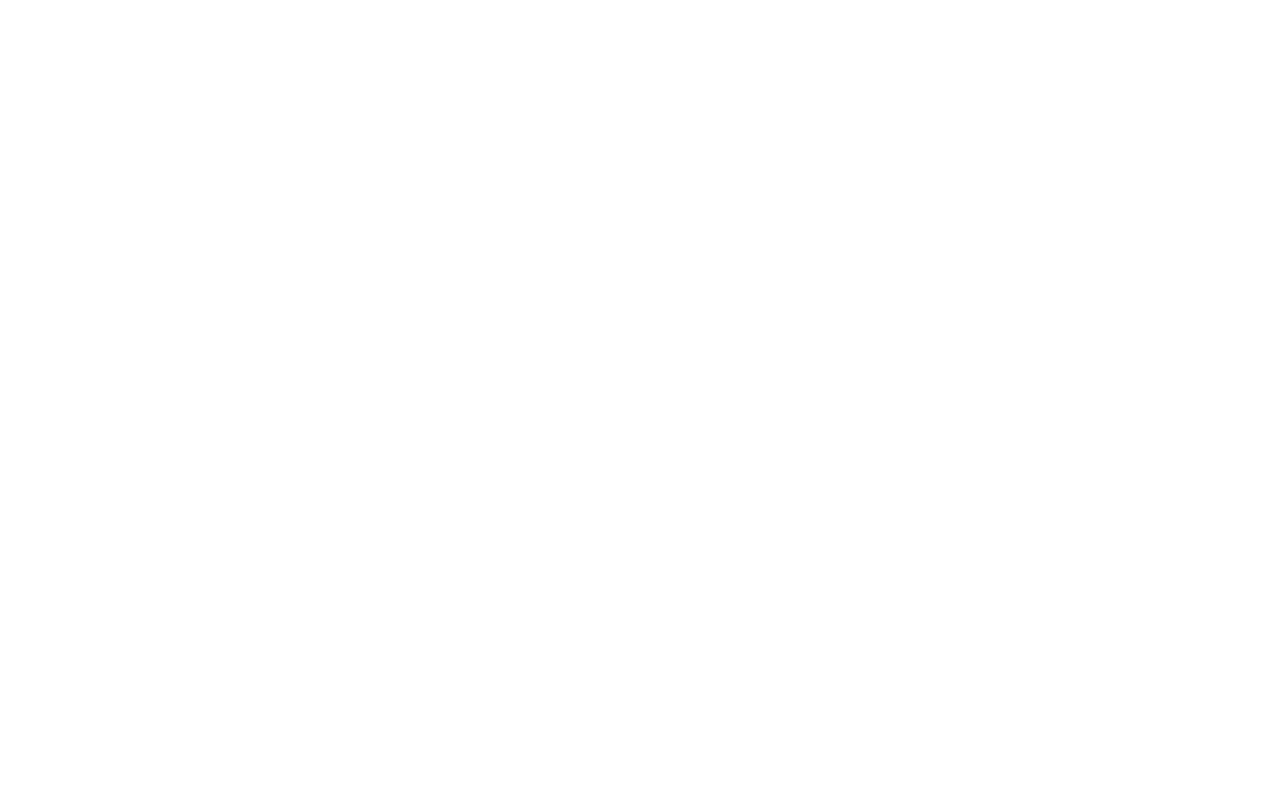
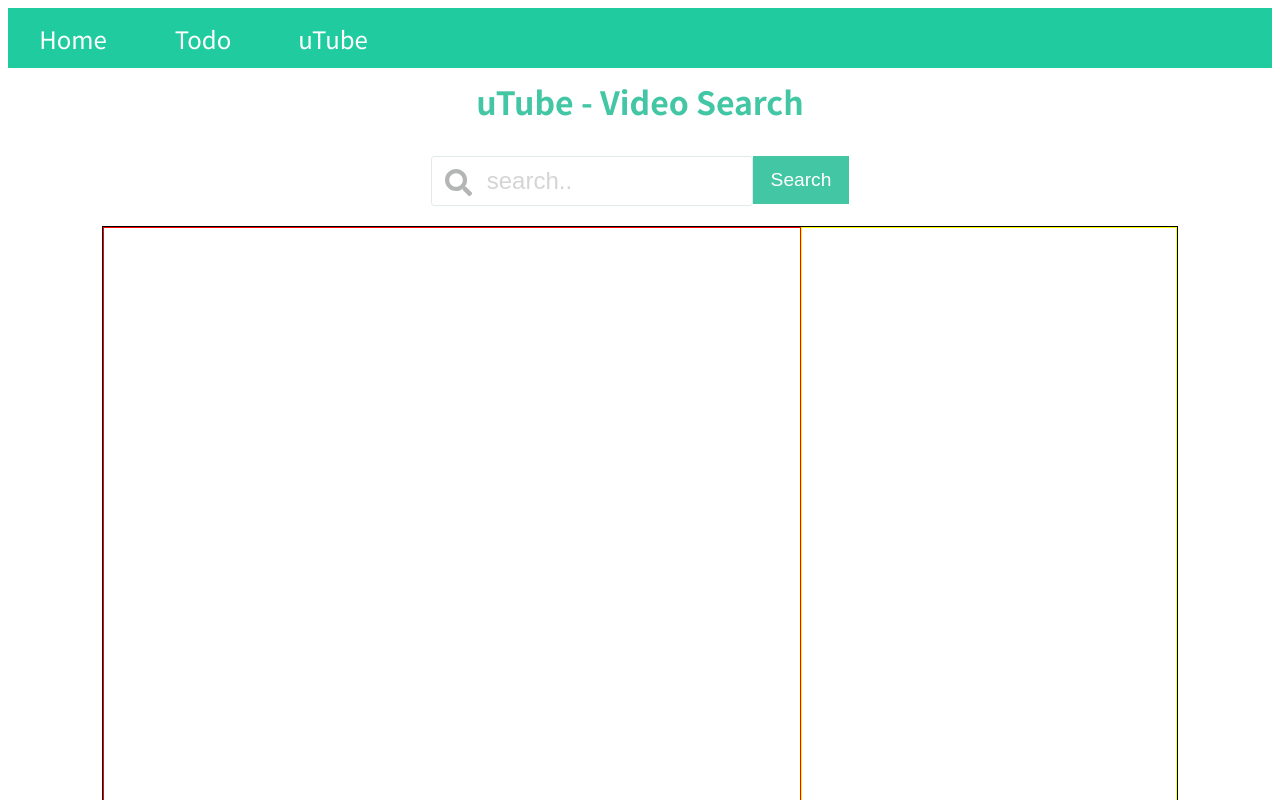
Before and after one commit to gswliang/handy-app, an Angular app: page /utube in a window 1280 px wide. Before the commit this address led to /. Shown: the top 800 px of the page. Built offline with nearby package versions, Linux system fonts and the light colour scheme.

Commit message:
Successfully get details from youtube api

```diff
--- a/src/app/app-routing.module.ts
+++ b/src/app/app-routing.module.ts
@@ -2,12 +2,14 @@
 import { RouterModule, Routes } from '@angular/router';
 import { TodoListComponent } from './todo-list/todo-list.component';
 import { HomeComponent } from './home/home.component';
+import { VideostreamComponent } from './videostream/videostream.component';
 
 
 const routes: Routes = [
   { path: '', redirectTo: '/home', pathMatch: 'full' },
   { path: 'todo', component: TodoListComponent },
-  { path: 'home', component: HomeComponent }
+  { path: 'home', component: HomeComponent },
+  { path: 'utube', component: VideostreamComponent },
 ];
 
 @NgModule({
--- a/src/app/app.component.css
+++ b/src/app/app.component.css
@@ -1,7 +1,9 @@
 @import url('https://fonts.googleapis.com/css2?family=Noto+Sans+JP:wght@400;700;900&display=swap');
+@import url('https://fonts.googleapis.com/css2?family=Noto+Sans+TC:wght@400;700&display=swap');
 
 html,body{
     margin: 0;
     padding: 0;
     box-sizing: border-box;
+    font-family: 'Noto Sans JP', sans-serif;
 }
--- a/src/app/app.module.ts
+++ b/src/app/app.module.ts
@@ -7,6 +7,8 @@
 import { FontAwesomeModule } from '@fortawesome/angular-fontawesome';
 import { HomeComponent } from './home/home.component';
 import { NavibarComponent } from './navibar/navibar.component';
+import { VideostreamComponent } from './videostream/videostream.component';
+import { HttpClientModule } from '@angular/common/http';
 
 
 @NgModule({
@@ -15,12 +17,14 @@
     TodoListComponent,
     HomeComponent,
     NavibarComponent,
+    VideostreamComponent,
   ],
   imports: [
     BrowserModule,
     AppRoutingModule,
     FormsModule,
-    FontAwesomeModule
+    FontAwesomeModule,
+    HttpClientModule
   ],
   providers: [],
   bootstrap: [AppComponent]
--- a/src/app/navibar/navibar.component.css
+++ b/src/app/navibar/navibar.component.css
@@ -1,16 +1,15 @@
+
 nav{
     display: flex;
-    justify-content: center;
-    margin: .5rem 0;
+    justify-content: flex-start;
+    font-family: 'Noto Sans JP', sans-serif;
+    background: #20CC9F;
+    height: 60px;
 }
 
 .navbar{
     font-size: 1.5rem;
-    margin: .4rem;
-    width: 170px;
-    height: 50px;
-    background: #20CC9F;
-    border-radius: 20px;
+    width: 130px;
     cursor: pointer;
     display: flex;
     justify-content: center;
@@ -24,5 +23,5 @@
 }
 
 .navbar:hover{
-    background: #54897C;
+    background: #1FA17F;
 }
--- /dev/null
+++ b/src/app/videostream/video-detail.service.ts
@@ -0,0 +1,31 @@
+import { Injectable } from '@angular/core';
+import { HttpClient } from '@angular/common/http';
+import { of, Observable } from 'rxjs';
+import { tap, catchError, map } from 'rxjs/operators';
+
+
+@Injectable({
+  providedIn: 'root'
+})
+export class VideoDetailService {
+  APIkey: string = 'AIzaSyD84fA8fesV_dVYDp9pR9vZbpcgVflZF2s';
+  baseURL: string = `https://www.googleapis.com/youtube/v3/search?part=snippet&type=video&maxResult=10&key=${this.APIkey}&q=`
+
+
+  constructor(private http: HttpClient) { }
+
+  getVideos(term: string = 'taipei'): Observable<any> {
+    this.baseURL = this.baseURL + term;
+    return this.http.get(this.baseURL).pipe(
+      catchError(this.handleError('getApi'))
+    )
+  }
+
+
+  private handleError<T>(operation = 'operation', result?: T) {
+    return (error: any): Observable<T> => {
+      console.log(error);
+      return of(result as T);
+    }
+  }
+}
--- /dev/null
+++ b/src/app/videostream/video.model.ts
@@ -0,0 +1,6 @@
+export interface Video {
+    videoId: string;
+    title: string;
+    description: string;
+    picURL: string;
+}
--- /dev/null
+++ b/src/app/videostream/videostream.component.css
@@ -0,0 +1,108 @@
+.main_container{
+    display: flex;
+    flex-direction: column;
+    align-items: center;
+}
+
+.search_container{
+    display: flex;
+    flex-direction: column;
+    align-items: center;
+    font-family: 'Noto Sans TC', sans-serif;
+    box-sizing: border-box;
+    width: 85%;
+}
+
+.search_container > p{
+    font-size: 2rem;
+    font-weight: 700;
+    margin: .6rem;
+    color: #43C6A4;
+}
+
+
+.search_bar_container{
+    display: flex;
+    justify-content: center;
+    height: 3rem;
+    margin-top: 1rem;
+    padding: .4rem;
+}
+
+.search_input{
+    display: flex;
+    height: 100%;
+    width: 20rem;
+    border: 1px solid #E2EBE9;
+    border-radius: 0.2rem;
+    align-items: center;
+}
+
+.search_icon{
+    font-size: 1.7rem;
+    color: #B4B6B6;
+    margin: 0 .8rem;
+}
+
+.search_bar{
+    width: 16rem;
+    height: 2.5rem;
+    border: none;
+}
+
+.search_input:focus{
+    outline: 1px solid #189E7C;
+}
+
+.search_btn{
+    width: 6rem;
+    background: #43C6A4;
+    color: #fff;
+    font-size: 1.2rem;
+    border: none;
+}
+
+.search_btn:hover{
+    background: #22B68F;
+}
+
+.search_btn:active{
+    background: #349A7F;
+}
+
+input:focus{
+    outline: none;
+}
+
+input[type="search"]
+{
+    font-size: 1.5rem;
+    font-weight: 300;
+}
+
+::placeholder{
+    opacity: 0.3;
+}
+
+.video_container{
+    border: 1px solid black;
+    height: 90vh;  /* 需修改回來*/
+    width: 85%;
+    display: flex;
+    margin-top: 1rem;
+}
+
+.video_detail_container{
+    border: 1px solid red;
+    width: 65%; /* 需修改回來*/
+    height: 100%;
+    display: flex;
+    flex-direction: column;
+    flex-basis: 2;
+}
+
+.video_items{
+    border: 1px solid yellow;
+    flex-basis: 1;
+    width: 35%; /* 需修改回來flex-basis: 1*/
+}
--- /dev/null
+++ b/src/app/videostream/videostream.component.html
@@ -0,0 +1,20 @@
+<app-navibar></app-navibar>
+<div class="main_container">
+    <div class="search_container">
+        <p>uTube - Video Search</p>
+        <div class="search_bar_container">
+            <div class="search_input">
+                <fa-icon class="search_icon " [icon]="faSearchIcon "></fa-icon>
+                <input class="search_bar" type="search" placeholder="search.." #searchTerm (keyup.enter)='onSubmit(searchTerm.value)' />
+            </div>
+            <button class="search_btn" (click)='onSubmit(searchTerm.value)'>Search</button>
+        </div>
+    </div>
+    <div class="video_container">
+        <div class="video_detail_container">
+            <div class="video_detail"></div>
+            <div class="video_description"></div>
+        </div>
+        <div class="video_items"></div>
+    </div>
+</div>
--- /dev/null
+++ b/src/app/videostream/videostream.component.ts
@@ -0,0 +1,40 @@
+import { Component, OnInit } from '@angular/core';
+import { faSearch } from '@fortawesome/free-solid-svg-icons';
+import { Subject } from 'rxjs';
+import { switchMap, map, tap } from 'rxjs/operators';
+import { VideoDetailService } from './video-detail.service';
+import { ValueConverter } from '../../../node_modules/@angular/compiler/src/render3/view/template';
+import { Video } from './video.model';
+
+
+@Component({
+  selector: 'app-videostream',
+  templateUrl: './videostream.component.html',
+  styleUrls: ['./videostream.component.css']
+})
+export class VideostreamComponent implements OnInit {
+  faSearchIcon = faSearch;
+  videoSearch = new Subject<string>();
+  videoData: string[] = [];
+  videoObj: Video;
+  constructor(private videoService: VideoDetailService) { }
+
+  ngOnInit(): void {
+    this.renderVideo();
+  }
+
+  onSubmit(params: string): void {
+    this.videoSearch.next(params);
+  }
+
+  renderVideo() {
+    this.videoSearch.pipe(
+      switchMap((searchTerm: string) => this.videoService.getVideos(searchTerm)),
+    ).subscribe(result => result.items.map(value => {
+      console.log(value);
+
+    }))
+
+  }
+
+}
--- a/tsconfig.json
+++ b/tsconfig.json
@@ -7,6 +7,7 @@
     "forceConsistentCasingInFileNames": true,
     "strict": true,
     "noImplicitReturns": true,
+    "noImplicitAny": false,
     "noFallthroughCasesInSwitch": true,
     "sourceMap": true,
     "declaration": false,
```
